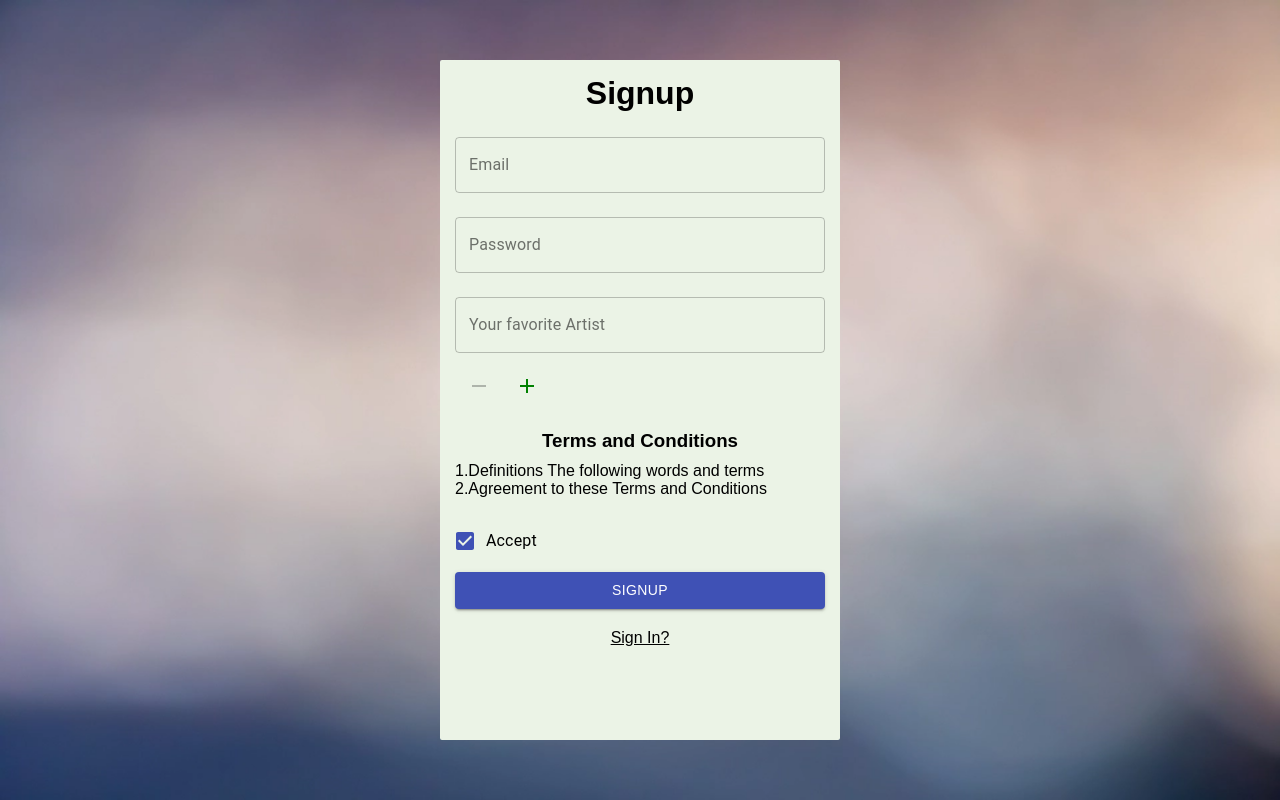
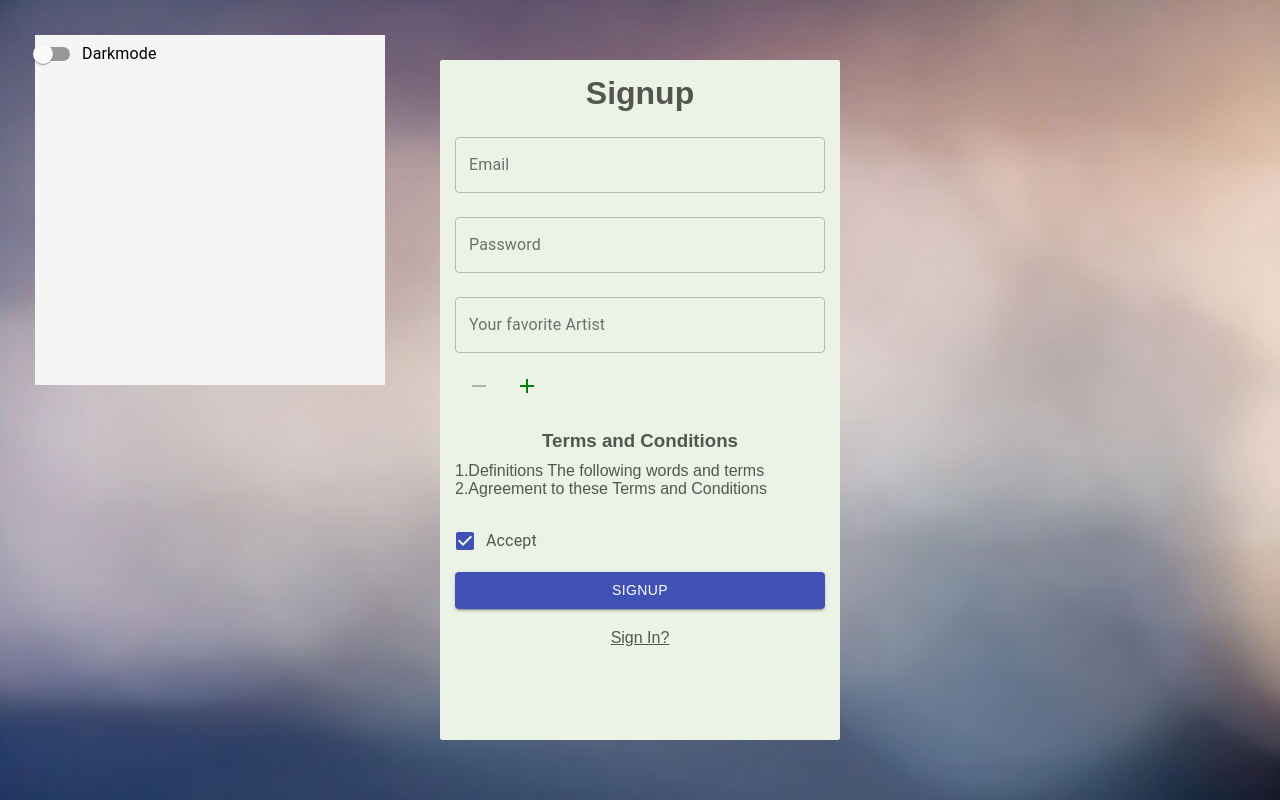
Before and after one commit to MakoMori-37/yup-Validations, a React (Create React App) app: page / in a window 1280 px wide. Built offline with nearby package versions, Linux system fonts and the light colour scheme.

Commit message:
add theme setting

```diff
--- a/src/App.js
+++ b/src/App.js
@@ -1,18 +1,59 @@
-import React, { useState } from "react";
+import React, { useState, useEffect } from "react";
 
 import styled from "styled-components";
 import bg from "./bg.webp";
 import Register from "./components/Register";
 import Login from "./components/Login";
 
+import Switch from "@material-ui/core/Switch";
+import FormControlLabel from "@material-ui/core/FormControlLabel";
+
 function App() {
   const [open, setOpen] = useState(true);
 
   const handleClick = () => {
-    setOpen(prev => !prev)
-  }
+    setOpen((prev) => !prev);
+  };
 
-  return <Container>{open ? <Register handleClick={handleClick} /> : <Login handleClick={handleClick} />}</Container>;
+  const [dark, setDark] = useState(false);
+
+  console.log(dark);
+
+  const [state, setState] = useState({
+    checked: false,
+  });
+
+  const handleChange = (event) => {
+    setState({ ...state, [event.target.name]: event.target.checked });
+    setDark((prev) => !prev);
+  };
+
+  return (
+    <>
+      <Container>
+        {open ? (
+          <Register dark={dark} handleClick={handleClick} />
+        ) : (
+          <Login dark={dark} handleClick={handleClick} />
+        )}
+      </Container>
+
+      <Setting>
+        <FormControlLabel
+          control={
+            <Switch
+              checked={state.checked}
+              onChange={handleChange}
+              color="primary"
+              name="checked"
+              inputProps={{ "aria-label": "primary checkbox" }}
+            />
+          }
+          label="Darkmode"
+        />
+      </Setting>
+    </>
+  );
 }
 
 const Container = styled.div`
@@ -24,4 +65,13 @@ const Container = styled.div`
   justify-content: center;
   align-items: center;
 `;
+
+const Setting = styled.div`
+  position: fixed;
+  top: 35px;
+  left: 35px;
+  width: 350px;
+  height: 350px;
+  background-color: whitesmoke;
+`;
 export default App;
--- a/src/components/Login.js
+++ b/src/components/Login.js
@@ -25,7 +25,7 @@ const useStyles = makeStyles({
   },
 });
 
-function Login({ handleClick }) {
+function Login({ handleClick, dark }) {
   let signUpSchema = yup.object().shape({
     email: yup.string().email().required("This field require!!"),
     password: yup.string().required("This field require!!"),
@@ -42,7 +42,7 @@ function Login({ handleClick }) {
 
   const classes = useStyles();
   return (
-    <Ris>
+    <Ris dark={dark}>
       <form onSubmit={handleSubmit(onSubmit)}>
         <Title>
           <h1>Sign In</h1>
@@ -89,7 +89,8 @@ function Login({ handleClick }) {
 const Ris = styled.div`
   height: 430px;
   width: 400px;
-  background-color: #ebf3e6;
+  background-color: ${({dark}) => (dark ? `#54554F` :` #ebf3e6`)};
+  color: ${({dark}) => (dark ? ` #ebf3e6`:`#54554F`)};
   border-radius: 2px;
   display: flex;
   flex-direction: column;
--- a/src/components/Register.js
+++ b/src/components/Register.js
@@ -32,7 +32,7 @@ const useStyles = makeStyles({
   },
 });
 
-function Register({ handleClick }) {
+function Register({ handleClick, dark }) {
   const [inputFields, setInputFields] = useState([{ fav: "" }]);
 
   const classes = useStyles();
@@ -41,7 +41,6 @@ function Register({ handleClick }) {
     checked: true,
   });
 
-  console.log(state)
 
   const handleChange = (event) => {
     setState({ ...state, [event.target.name]: event.target.checked });
@@ -78,7 +77,7 @@ function Register({ handleClick }) {
   };
 
   return (
-    <Ris>
+    <Ris dark={dark} >
       <form onSubmit={handleSubmit(onSubmit)}>
         <Title>
           <h1>Signup</h1>
@@ -170,7 +169,8 @@ function Register({ handleClick }) {
 const Ris = styled.div`
   height: 680px;
   width: 400px;
-  background-color: #ebf3e6;
+  background-color: ${({dark}) => (dark ? `#54554F` :` #ebf3e6`)};
+  color: ${({dark}) => (dark ? ` #ebf3e6`:`#54554F`)};
   border-radius: 2px;
   display: flex;
   flex-direction: column;
@@ -186,11 +186,6 @@ const Condition = styled.div`
   width: 100%;
   box-sizing: border-box;
 `;
-
-// const Alert = styled.div`
-//   color: #fb633c;
-//   margin-top: 10px;
-// `;
 
 const Title = styled.div`
   text-align: center;
```
Also changed, not shown: 1 other file (tests, documents, lock files or other folders).
